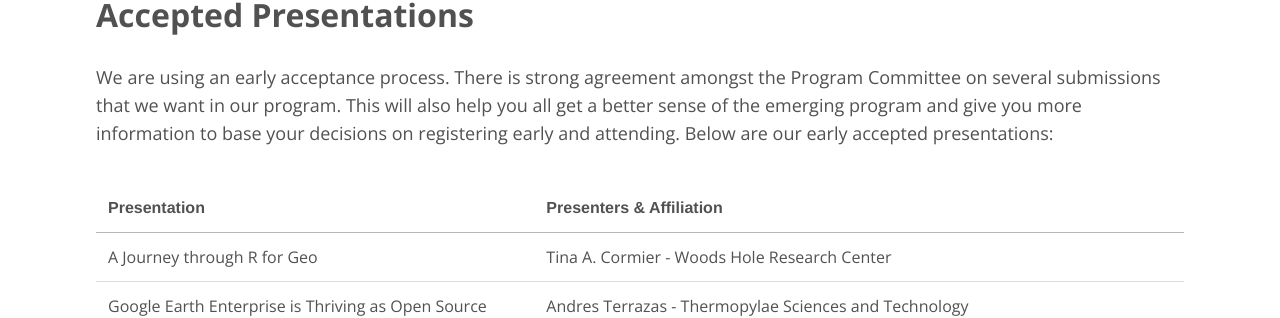
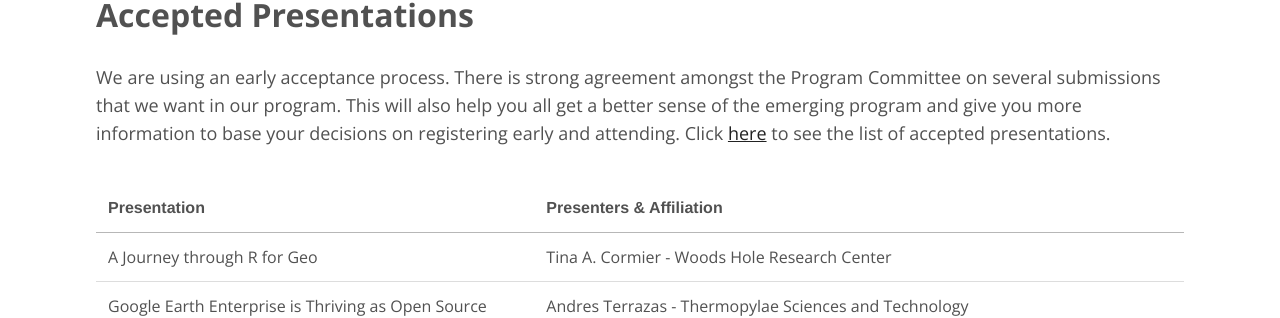
Before and after one commit to AvidGeo/foss4g2017-dev, a Jekyll site: the page built from program/index.html, in a window 1280 px wide and 900 px high, scrolled down 3029 px. Shown: the part 195-513 px from the top of the window. Built offline with Jekyll 4.4.1, drawn with Linux system fonts in a browser that asks for light colours; some of the changed lines change nothing that is shown.

Commit message:
update presentation list

```diff
--- a/program/index.html
+++ b/program/index.html
@@ -159,12 +159,12 @@
     <h2 id="presentations">Accepted Presentations</h2>
     <p>We are using an early acceptance process. There is strong agreement amongst the Program Committee on several submissions that we want in our program.
       This will also help you all get a better sense of the emerging program and give you more information to base your decisions on registering early and attending.
-      Below are our early accepted presentations:</p>
+      Click <a href="../accepted-presentations/">here</a> to see the list of accepted presentations.</p>
 
     <table class="tbwhite floatr">
       <tr>
         <th><strong>Presentation</strong></th>
-        <th><strong>Presenters & Affiliation</strong></th>
+        <th><strong>Presenters &amp; Affiliation</strong></th>
       </tr>
       <tr>
         <td>A Journey through R for Geo</td>
@@ -176,7 +176,7 @@
       </tr>
       <tr>
         <td>PostGIS Spatial Tricks</td>
-        <td>Regina Obe & Leo Hsu - Paragon Corporation</td>
+        <td>Regina Obe &amp; Leo Hsu - Paragon Corporation</td>
       </tr>
       <tr>
         <td>Mapping Women's Marches around the world from January 21, 2017</td>
@@ -192,7 +192,7 @@
       </tr>
       <tr>
         <td>A case study using Kubernetes/Docker routing , geocoding, and basemap microservices with QGIS and OpenLayers</td>
-        <td>Joseph Miller & Christian Del Pino - Boundless</td>
+        <td>Joseph Miller &amp; Christian Del Pino - Boundless</td>
       </tr>
       <tr>
         <td>	Mapbox GL: How vector maps work</td>
@@ -200,7 +200,7 @@
       </tr>
       <tr>
         <td>What the Heck Does an Open Source Job Look Like, Anyway? A Panel Discussion</td>
-        <td>Sara Safavi & Anthony Calamito - Boundless</td>
+        <td>Sara Safavi &amp; Anthony Calamito - Boundless</td>
       </tr>
       <tr>
         <td>State of Geoserver</td>
@@ -210,30 +210,30 @@
       <tr><td>The UN OpenGIS Initiative</td><td>Kyoung-Soo Eom - UN GIS, Information and Communications Technology Division (US);  Ricardo Arias - U.S. Africa Command (USAFRICOM) (USA DoD); Maria Antonia Brovelli - OSGeo; Politecnico di Milano (Italy); Ki-Joune Li -Pusan National University (South Korea); HaeKyong Kang - KRIHS (South Korea)</td></tr>
       <tr><td>OpenHistoryMap</td><td>Marco Montanari - Modal Nodes, OpenHistoryMap; Raffaele Trojanis - Studio Kulla, OpenHistoryMap; Silvia Bernardoni - Studio Kulla, OpenHistoryMap</td></tr>
       <tr><td>Discovering the world of open data</td><td>Haoliang Yu - NBT Solutions LLC</td></tr>
-      <tr><td>Monsanto & Boundless contribution to the open source community; enabling fine grain entitlement for open source geospatial cloud systems (Geoserver) and desktop applications (QGIS)</td><td>Paul Trudt - Location360 Monsanto; Amiram Rahav - Solution Architect Boundless </td></tr>
-      <tr><td>Containerizing your geospatial applications with Docker</td><td>Steven D. Lander, Matthew Moran, James Rummel, & Michael Lee - RGi</td></tr>
+      <tr><td>Monsanto &amp; Boundless contribution to the open source community; enabling fine grain entitlement for open source geospatial cloud systems (Geoserver) and desktop applications (QGIS)</td><td>Paul Trudt - Location360 Monsanto; Amiram Rahav - Solution Architect Boundless </td></tr>
+      <tr><td>Containerizing your geospatial applications with Docker</td><td>Steven D. Lander, Matthew Moran, James Rummel, &amp; Michael Lee - RGi</td></tr>
       <tr><td>Fake Maps, Very Dishonest</td><td>Steven Feldman - KnowWhere Consulting</td></tr>
       <tr><td>Protobuf based output formats for PostGIS</td><td>Björn Harrtell - Septima P/S</td></tr>
-      <tr><td>Development of an extension of GeoServer to provide handling three-dimensional spatial data</td><td>Hyung-Gyu Ryoo, Soojin Kim, Taehoon Kim, & Ki-Joune Li - Pusan National Univeristy</td></tr>
+      <tr><td>Development of an extension of GeoServer to provide handling three-dimensional spatial data</td><td>Hyung-Gyu Ryoo, Soojin Kim, Taehoon Kim, &amp; Ki-Joune Li - Pusan National Univeristy</td></tr>
       <tr><td>Extending Leaflet and Creating Leaflet Plugins</td><td>Patrick Arlt - Esri</td></tr>
       <tr><td>Mapping the world: going beyond web mercator with GeoServer</td><td>Andrea Aime - GeoSolutions</td></tr>
-      <tr><td>GeoServer in Production: we do it, here is how!</td><td>Simone Giannecchini & Andrea Aime - GeoSolutions SAS.</td></tr>
+      <tr><td>GeoServer in Production: we do it, here is how!</td><td>Simone Giannecchini &amp; Andrea Aime - GeoSolutions SAS.</td></tr>
       <tr><td>Generating quick and easy React/OpenLayers Web Maps</td><td>William Nordmann - Boundless Geo</td></tr>
-      <tr><td>GeoJS: High Performance Geospatial Visualization for Scientific and Infovis Commmunity</td><td>Aashish Chaudhary, David Manthey, & Jonathan Beezley - Kitware Inc.</td></tr>
+      <tr><td>GeoJS: High Performance Geospatial Visualization for Scientific and Infovis Commmunity</td><td>Aashish Chaudhary, David Manthey, &amp; Jonathan Beezley - Kitware Inc.</td></tr>
       <tr><td>Making money and building a business with Open Source Geospatial Technology: What works today? What will work in the future?</td><td>Eddie Pickle - DigitalGlobe; Anthony Calamito - Boundless</td></tr>
-      <tr><td>Facilitate Visualization and Distribution of NASA Environmental Science Data through Open Standards and Open Source Software for Geospatial</td><td>Yaxing Wei, Zhaoying (Angie) Wei, & Suresh SanthanaVannan - Oak Ridge National Laboratory</td></tr>
+      <tr><td>Facilitate Visualization and Distribution of NASA Environmental Science Data through Open Standards and Open Source Software for Geospatial</td><td>Yaxing Wei, Zhaoying (Angie) Wei, &amp; Suresh SanthanaVannan - Oak Ridge National Laboratory</td></tr>
       <tr><td>Breaking the 4th dimension: working with time in PostgreSQL and PostGIS</td><td>David W Bitner - Boundless Spatial</td></tr>
       <tr><td>Browser-based geoprocessing with Turf.js</td><td>Numa Gremling - geoSYS</td></tr>
       <tr><td>Sharing and Migrating GIS Projects with OGC GeoPackage</td><td>Joana Simoes - GeoCat; Pirmin Kalberer - Sourcepole; Paul van Genuchten - GeoCat</td></tr>
       <tr><td>DIY mapping with drones and open source in a humanitarian context</td><td>Dan Joseph - American Red Cross</td></tr>
-      <tr><td>Vector tiles from OpenStreetMap with OpenMapTiles and TileServer GL</td><td>Petr Pridal & Dalibor Janak - Klokan Technologies GmbH</td></tr>
+      <tr><td>Vector tiles from OpenStreetMap with OpenMapTiles and TileServer GL</td><td>Petr Pridal &amp; Dalibor Janak - Klokan Technologies GmbH</td></tr>
       <tr><td>Everything old is new again: What open source Google Earth Enterprise means for FOSS4G and Cesium</td><td>Matthew Amato - Cesium</td></tr>
-      <tr><td>MapBox Styles for GeoServer and OpenLayers</td><td>David Vick & Torben Barsballe - Boundless</td></tr>
-      <tr><td>Devops for GIS in the Cloud</td><td>Worth Becker & Seth Baxter - Prominent Edge</td></tr>
-      <tr><td>Serverless architectures & automated pipelines for GIS applications</td><td>Joe Meilinger & Tyler Garner - Prominent Edge</td></tr>
+      <tr><td>MapBox Styles for GeoServer and OpenLayers</td><td>David Vick &amp; Torben Barsballe - Boundless</td></tr>
+      <tr><td>Devops for GIS in the Cloud</td><td>Worth Becker &amp; Seth Baxter - Prominent Edge</td></tr>
+      <tr><td>Serverless architectures &amp; automated pipelines for GIS applications</td><td>Joe Meilinger &amp; Tyler Garner - Prominent Edge</td></tr>
       <tr><td>D3.js in postgres with plv8</td><td>Tom van Tilburg - Geodan</td></tr>
       <tr><td>QGIS Web Client 2</td><td>Pirmin Kalberer - Sourcepole</td></tr>
-      <tr><td>Have Your (Raspberry) Pi, and Map with It Too.</td><td>Jim Klassen & Bob Basques - SharedGeo</td></tr>
+      <tr><td>Have Your (Raspberry) Pi, and Map with It Too.</td><td>Jim Klassen &amp; Bob Basques - SharedGeo</td></tr>
       <tr><td>GeoServer Feature Frenzy</td><td>Kevin Smith - Boundless; Andrea Aime - GeoSolutions; Jody Garnett - Boundless</td></tr>
       <tr><td>Migrating to Vector Tiles</td><td>Lizzi Slivinski - NBT Solutions</td></tr>
       <tr><td>Non-cartographic visualizations of geographic data</td><td>Andrew Turner - Esri </td></tr>
@@ -243,20 +243,20 @@
       <tr><td>Accelerating map making with artificial intelligence</td><td>Daniel J. Dufour - First Draft GIS</td></tr>
       <tr><td>An introduction to containerising geospatial apps with Docker</td><td>James Milner - Ordnance Survey</td></tr>
       <tr><td>3D Tiles In Action</td><td>Sean Lilley - Cesium</td></tr>
-      <tr><td>LiveDroneMap - an Automatic Real-time UAV Mapping Solution</td><td>Jangwoo Cheon, Sangwoo Ham, Kyoungah Choi, & Impyeong Lee - University of Seoul</td></tr>
-      <tr><td>Why your map sucks and you don't even know it</td><td>Will Cadell & Dustin Sampson - Sparkgeo.com</td></tr>
-      <tr><td>Analysing the performance of NoSql vs. SQL databases for Spatial and Aggregate queries</td><td>Sarthak agarwal & Dr. KS Rajan - International Institue of Information Technology</td></tr>
+      <tr><td>LiveDroneMap - an Automatic Real-time UAV Mapping Solution</td><td>Jangwoo Cheon, Sangwoo Ham, Kyoungah Choi, &amp; Impyeong Lee - University of Seoul</td></tr>
+      <tr><td>Why your map sucks and you don't even know it</td><td>Will Cadell &amp; Dustin Sampson - Sparkgeo.com</td></tr>
+      <tr><td>Analysing the performance of NoSql vs. SQL databases for Spatial and Aggregate queries</td><td>Sarthak agarwal &amp; Dr. KS Rajan - International Institue of Information Technology</td></tr>
       <tr><td>GeoNotebook: an extension to the Jupyter Notebook for exploratory geospatial analysis</td><td>Christopher Kotfila - Kitware Inc; Aashish Chaudhary - Kitware Inc; Petr Votiva - NASA Ames</td></tr>
-      <tr><td>Game of drones</td><td>Bjørn Ove Grøtan, Iain Henderson, Sverre Iversen, & Elissar Khloussy - Geological Survey of Norway</td></tr>
-      <tr><td>Processing Imagery from the World's Largest Private Fleet of Satellites</td><td>Markus Müller & Michael Weisman - Planet</td></tr>
+      <tr><td>Game of drones</td><td>Bjørn Ove Grøtan, Iain Henderson, Sverre Iversen, &amp; Elissar Khloussy - Geological Survey of Norway</td></tr>
+      <tr><td>Processing Imagery from the World's Largest Private Fleet of Satellites</td><td>Markus Müller &amp; Michael Weisman - Planet</td></tr>
       <tr><td>Offline Maps Sync using SQLite</td><td>Dino Ravnic - GIS Cloud</td></tr>
       <tr><td>State of QGIS</td><td>Larry Shaffer - Boundless; Kurt Menke - Bird's Eye View GIS</td></tr>
-      <tr><td>State of GeoGig</td><td>Dave Blasby & Gabriel Roldan - Boundless</td></tr>
+      <tr><td>State of GeoGig</td><td>Dave Blasby &amp; Gabriel Roldan - Boundless</td></tr>
       <tr><td>Don't Code, Configure: Turn Your Maps into Apps</td><td>Marko Santic - GIS Cloud </td></tr>
       <tr><td>How to version my spatial database?</td><td>Felix Kunde - Beuth University of Applied Sciences</td></tr>
       <tr><td>Trillions of points - spatial indexing, organization, and exploitation of massive point clouds</td><td>Connor Manning - Hobu, Inc.</td></tr>
-      <tr><td>7 Falsehoods Programmers Believe about Place & Time</td><td>Emily Ashley - Boundless</td></tr>
-      <tr><td>Deep Dives into Boston History: View Hundreds of Aligned Maps using Mapjunction and Open Source</td><td>Bill Warner, Andrey Shebentovsky, & Elad Horn - Mapjunction</td></tr>
+      <tr><td>7 Falsehoods Programmers Believe about Place &amp; Time</td><td>Emily Ashley - Boundless</td></tr>
+      <tr><td>Deep Dives into Boston History: View Hundreds of Aligned Maps using Mapjunction and Open Source</td><td>Bill Warner, Andrey Shebentovsky, &amp; Elad Horn - Mapjunction</td></tr>
       <tr><td>Extending PostGIS with Python</td><td>Benjamin Trigona-Harany - Planet</td></tr>
       <tr><td>Geospatial Lambda for scaleable, serverless geo-processing</td><td>Matthew Hanson - Development Seed</td></tr>
     </table>
```
